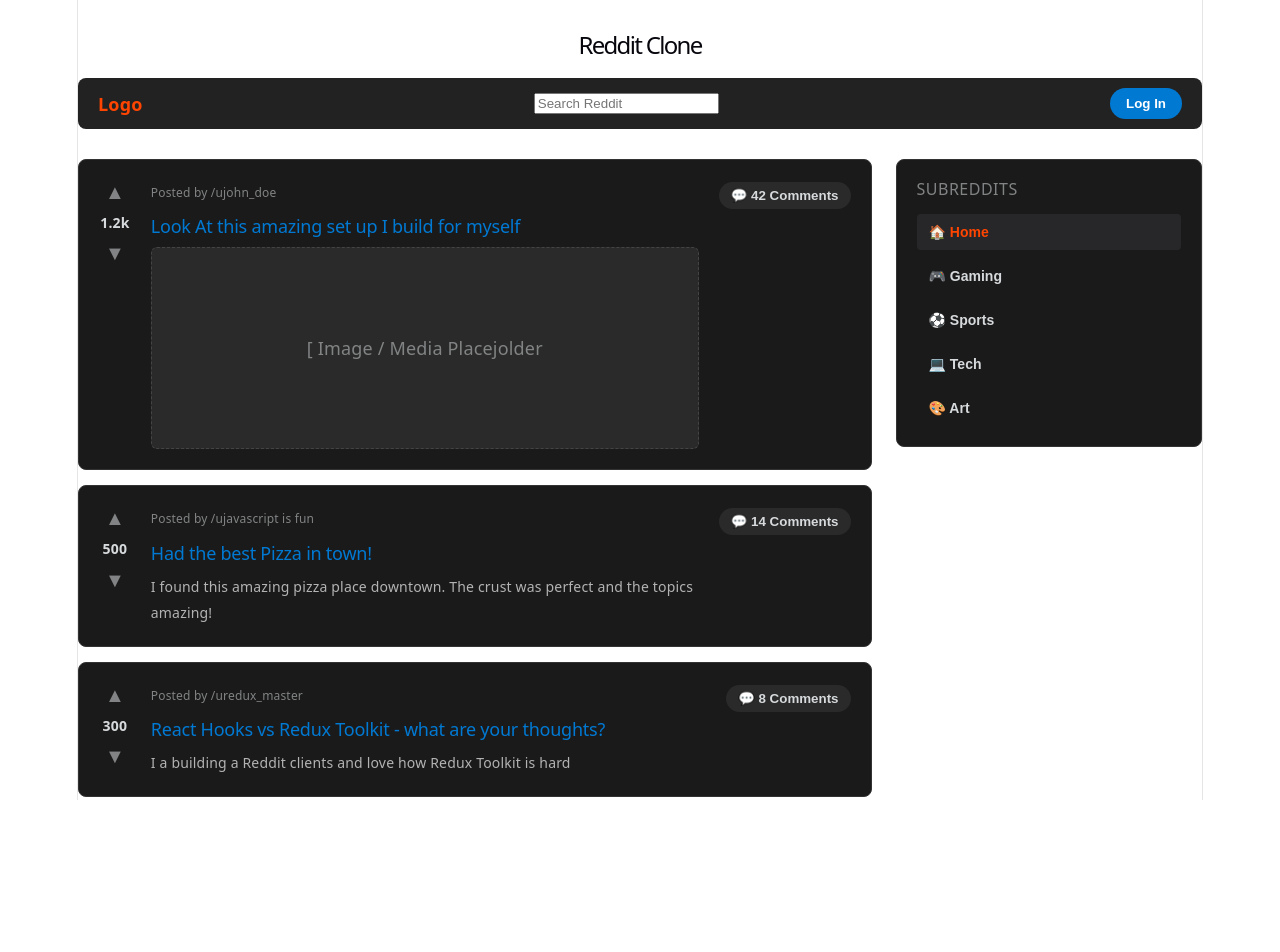
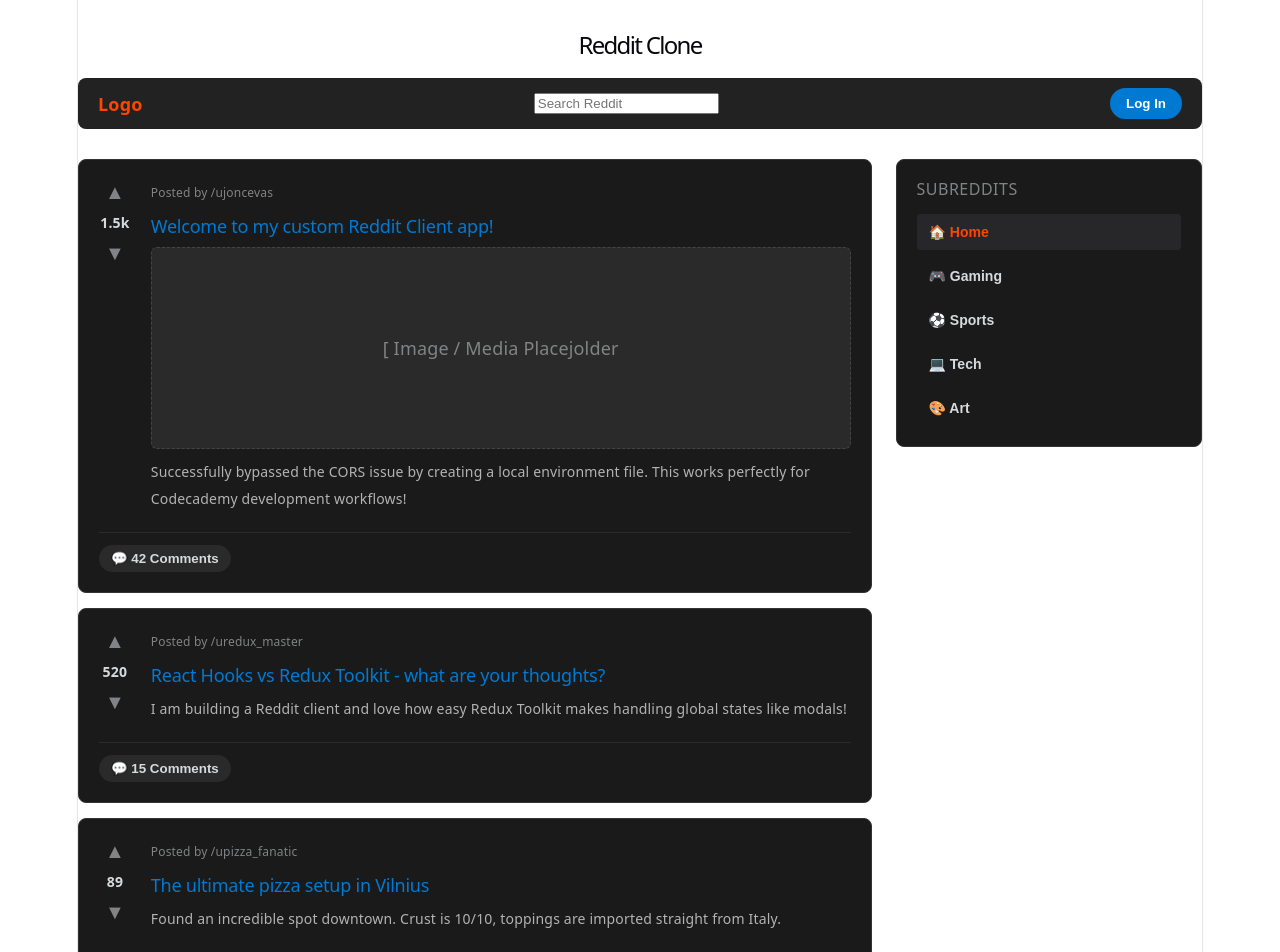
Before and after one commit to Jonce223/reddit-client, a React (Vite) app: page / in a window 1280 px wide. Shown: the top 952 px of the page. Before the commit the page ends 800 px from the top, so only its background shows below. Built offline with nearby package versions, Linux system fonts and the light colour scheme.

Commit message:
successfully fetch dynamix data structure using json file enviroment, because Reddit made some changes to their security

```diff
--- /dev/null
+++ b/public/posts.json
@@ -0,0 +1,39 @@
+{
+  "data": {
+    "children": [
+      {
+        "data": {
+          "id": "1",
+          "title": "Welcome to my custom Reddit Client app!",
+          "author": "joncevas",
+          "ups": 1540,
+          "num_comments": 42,
+          "thumbnail": "https://redditmedia.com",
+          "selftext": "Successfully bypassed the CORS issue by creating a local environment file. This works perfectly for Codecademy development workflows!"
+        }
+      },
+      {
+        "data": {
+          "id": "2",
+          "title": "React Hooks vs Redux Toolkit - what are your thoughts?",
+          "author": "redux_master",
+          "ups": 520,
+          "num_comments": 15,
+          "thumbnail": "self",
+          "selftext": "I am building a Reddit client and love how easy Redux Toolkit makes handling global states like modals!"
+        }
+      },
+      {
+        "data": {
+          "id": "3",
+          "title": "The ultimate pizza setup in Vilnius",
+          "author": "pizza_fanatic",
+          "ups": 89,
+          "num_comments": 8,
+          "thumbnail": "self",
+          "selftext": "Found an incredible spot downtown. Crust is 10/10, toppings are imported straight from Italy."
+        }
+      }
+    ]
+  }
+}
--- a/src/App.jsx
+++ b/src/App.jsx
@@ -1,4 +1,4 @@
-import { useState } from 'react'
+import { useState, useEffect } from 'react'
 import reactLogo from './assets/react.svg'
 import viteLogo from './assets/vite.svg'
 import heroImg from './assets/hero.png'
@@ -10,34 +10,40 @@ import './App.css'
 function App() {
   const dispatch = useDispatch(); //Allows to send messages to the user
 
-  const posts = [
-    {
-      id: '1',
-      title: 'Look At this amazing set up I build for myself',
-      username: 'john_doe',
-      upvotes: '1.2k',
-      commentsCount: 42,
-      hasImage: true
-    },
-    {
-      id: '2',
-      title: 'Had the best Pizza in town!',
-      username: 'javascript is fun',
-      upvotes: '500',
-      commentsCount: 14,
-      hasImage: false,
-      body: 'I found this amazing pizza place downtown. The crust was perfect and the topics amazing!'
-    },
-    {
-      id: '3',
-      title: 'React Hooks vs Redux Toolkit - what are your thoughts?',
-      username: 'redux_master',
-      upvotes: '300',
-      commentsCount: 8,
-      hasImage: false,
-      body: 'I a building a Reddit clients and love how Redux Toolkit is hard'
-    }
-  ];
+  const [posts, setPosts] = useState([]); //At the start its empty
+
+  useEffect(() => {
+    // Request for free Reddit JSON API
+    fetch('/posts.json')
+    .then((response) => {
+      if(!response.ok){
+        throw new Error('Bad Server answer');
+      }
+      return response.json();
+    }) //converting the data we got to a JSON object
+    .then((data) => {
+      //Reddit data structure is deep, so we just take the post array
+      const redditPosts= data.data.children;
+
+      //We jus take the data, that we need for out posts
+      const formattedPosts = redditPosts.map((item) => ({
+        id: item.data.id,
+        title: item.data.title,
+        username: item.data.author,
+        upvotes: item.data.ups >= 1000 ? `${(item.data.ups / 1000).toFixed(1)}k` : item.data.ups,
+        //We check if Reddit sent a real photo(and not text like "self" of "default" )
+        hasImage: item.data.thumbnail && item.data.thumbnail.startsWith('http'),
+        commentsCount: item.data.num_comments,
+        body: item.data.selftext
+      }));
+
+      //We save the real post into React state
+      setPosts(formattedPosts);
+    })
+    .catch((error) => console.error('Error Loading Reddit data:', error));
+  }, []); //Empty brackets at the end means, that the REQUEST will be ONLY ONE TIME, when the page is loaded
+
+
 
   //Reading from redux and the window must be open
   const isModalOpen= useSelector((state) => state.ui.isModalOpen);
@@ -94,7 +100,7 @@ function App() {
               {post.body && <p className='post-text-body'>{post.body}</p>}
             </div>
 
-            <div className='poster-footer'>
+            <div className='post-footer'>
               <button className='comment-btn' onClick={() => dispatch(openModal())}>
                 💬 {post.commentsCount} Comments
               </button>
```
